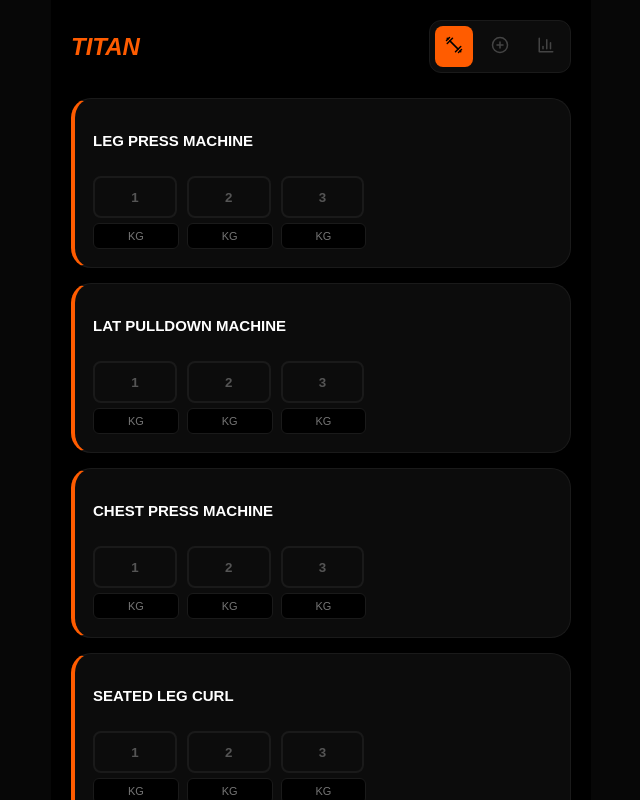
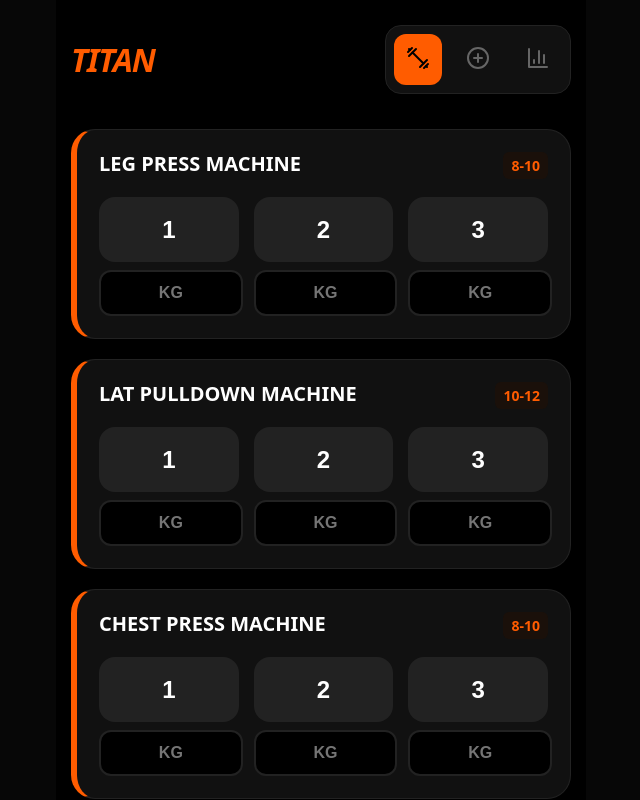
Before and after one commit to srafiq2406teachered-byte/Titan-Tracker, a React (Vite) app: page / in a window 1280 px wide. Shown: the top 800 px of the page, without its empty margins (319-959 px from the left). Built offline with nearby package versions, Linux system fonts and the light colour scheme.

Commit message:
Update App.jsx

```diff
--- a/src/App.jsx
+++ b/src/App.jsx
@@ -1,5 +1,5 @@
 import React, { useState, useEffect } from 'react';
-import { CheckCircle, Clock, RotateCcw, Dumbbell, BarChart3, PlusCircle, Trash2, Box, ChevronRight } from 'lucide-react';
+import { CheckCircle, Clock, RotateCcw, Dumbbell, BarChart3, PlusCircle, Trash2, ChevronRight } from 'lucide-react';
 
 const TitanTracker = () => {
   const [view, setView] = useState('train');
@@ -8,15 +8,13 @@ const TitanTracker = () => {
   const [completedSets, setCompletedSets] = useState({});
   const [exerciseData, setExerciseData] = useState({});
   const [customExercises, setCustomExercises] = useState(() =>
-    JSON.parse(localStorage.getItem('titan_custom_v11') || '[]')
+    JSON.parse(localStorage.getItem('titan_custom_v12') || '[]')
   );
 
-  // --- PRESET MACHINE LIBRARY ---
   const MACHINE_LIBRARY = {
-    LEGS: ["Leg Extension", "Leg Press (Alt)", "Calf Raise", "Glute Bridge"],
-    PUSH: ["Incline Chest Press", "Shoulder Press (Machine)", "Tricep Pushdown", "Lateral Raise"],
-    PULL: ["Face Pulls", "Bicep Curls (DB)", "Hammer Curls", "Rear Delt Fly"],
-    CORE: ["Hanging Leg Raise", "Russian Twist", "Ab Crunch Machine"]
+    LEGS: ["Leg Extension", "Calf Raise", "Glute Bridge"],
+    PUSH: ["Incline Chest Press", "Shoulder Press", "Tricep Pushdown"],
+    PULL: ["Face Pulls", "Bicep Curls", "Hammer Curls", "Rear Delt Fly"]
   };
 
   const DEFAULT_PLAN = [
@@ -33,8 +31,8 @@ const TitanTracker = () => {
   const FULL_PLAN = [...DEFAULT_PLAN, ...customExercises];
 
   useEffect(() => {
-    const savedSets = localStorage.getItem('titan_completed_v11');
-    const savedData = localStorage.getItem('titan_data_v11');
+    const savedSets = localStorage.getItem('titan_completed_v12');
+    const savedData = localStorage.getItem('titan_data_v12');
     if (savedSets) setCompletedSets(JSON.parse(savedSets));
     if (savedData) setExerciseData(JSON.parse(savedData));
     setMounted(true);
@@ -42,66 +40,54 @@ const TitanTracker = () => {
 
   useEffect(() => {
     if (mounted) {
-      localStorage.setItem('titan_completed_v11', JSON.stringify(completedSets));
-      localStorage.setItem('titan_data_v11', JSON.stringify(exerciseData));
-      localStorage.setItem('titan_custom_v11', JSON.stringify(customExercises));
+      localStorage.setItem('titan_completed_v12', JSON.stringify(completedSets));
+      localStorage.setItem('titan_data_v12', JSON.stringify(exerciseData));
+      localStorage.setItem('titan_custom_v12', JSON.stringify(customExercises));
     }
   }, [completedSets, exerciseData, customExercises, mounted]);
 
-  const addMachine = (name) => {
-    const newEx = {
-      id: `EXT-${Date.now()}`,
-      name: name,
-      sets: 3,
-      goal: "10-12",
-      rest: 60,
-      isCustom: true
-    };
-    setCustomExercises([...customExercises, newEx]);
-    setView('train');
-  };
-
-  const THEME = { black: '#000000', card: '#0c0c0c', border: '#1a1a1a', orange: '#FF5C00', textDim: '#555555' };
+  const THEME = { black: '#000000', card: '#111111', border: '#222222', orange: '#FF5C00', textDim: '#888888', white: '#FFFFFF' };
 
   if (!mounted) return null;
 
   return (
-    <div style={{ backgroundColor: THEME.black, minHeight: '100vh', color: '#fff', fontFamily: 'sans-serif', padding: '20px', maxWidth: '500px', margin: '0 auto', paddingBottom: '120px' }}>
+    <div style={{ backgroundColor: THEME.black, minHeight: '100vh', color: THEME.white, fontFamily: 'system-ui, -apple-system, sans-serif', padding: '15px', maxWidth: '500px', margin: '0 auto', paddingBottom: '140px' }}>
 
-      {/* HEADER NAV */}
-      <header style={{ display: 'flex', justifyContent: 'space-between', alignItems: 'center', marginBottom: '25px' }}>
-        <h1 style={{ fontSize: '24px', fontWeight: '900', fontStyle: 'italic', color: THEME.orange, margin: 0 }}>TITAN</h1>
-        <div style={{ display: 'flex', gap: '8px', background: THEME.card, padding: '5px', borderRadius: '12px', border: `1px solid ${THEME.border}` }}>
-          <button onClick={() => setView('train')} style={{ background: view === 'train' ? THEME.orange : 'transparent', border: 'none', padding: '10px', borderRadius: '8px' }}><Dumbbell size={18} color={view === 'train' ? '#000' : '#444'} /></button>
-          <button onClick={() => setView('library')} style={{ background: view === 'library' ? THEME.orange : 'transparent', border: 'none', padding: '10px', borderRadius: '8px' }}><PlusCircle size={18} color={view === 'library' ? '#000' : '#444'} /></button>
-          <button onClick={() => setView('metrics')} style={{ background: view === 'metrics' ? THEME.orange : 'transparent', border: 'none', padding: '10px', borderRadius: '8px' }}><BarChart3 size={18} color={view === 'metrics' ? '#000' : '#444'} /></button>
+      {/* HEADER: BIGGER ICONS */}
+      <header style={{ display: 'flex', justifyContent: 'space-between', alignItems: 'center', marginBottom: '25px', padding: '10px 0' }}>
+        <h1 style={{ fontSize: '32px', fontWeight: '900', fontStyle: 'italic', color: THEME.orange, margin: 0, letterSpacing: '-1px' }}>TITAN</h1>
+        <div style={{ display: 'flex', gap: '12px', background: '#111', padding: '8px', borderRadius: '16px', border: `1px solid ${THEME.border}` }}>
+          <button onClick={() => setView('train')} style={{ background: view === 'train' ? THEME.orange : 'transparent', border: 'none', padding: '12px', borderRadius: '12px' }}><Dumbbell size={24} color={view === 'train' ? '#000' : '#666'} /></button>
+          <button onClick={() => setView('library')} style={{ background: view === 'library' ? THEME.orange : 'transparent', border: 'none', padding: '12px', borderRadius: '12px' }}><PlusCircle size={24} color={view === 'library' ? '#000' : '#666'} /></button>
+          <button onClick={() => setView('metrics')} style={{ background: view === 'metrics' ? THEME.orange : 'transparent', border: 'none', padding: '12px', borderRadius: '12px' }}><BarChart3 size={24} color={view === 'metrics' ? '#000' : '#666'} /></button>
         </div>
       </header>
 
-      {/* VIEW: TRAIN */}
+      {/* VIEW: TRAIN (BIGGER SETS) */}
       {view === 'train' && (
-        <div style={{ display: 'flex', flexDirection: 'column', gap: '15px' }}>
+        <div style={{ display: 'flex', flexDirection: 'column', gap: '20px' }}>
           {FULL_PLAN.map((ex) => {
             const extraCount = exerciseData[`${ex.id}-extra`] || 0;
             const totalSets = ex.sets + extraCount;
             return (
-              <div key={ex.id} style={{ background: THEME.card, borderRadius: '20px', padding: '18px', border: `1px solid ${THEME.border}`, borderLeft: ex.isCustom ? `4px solid ${THEME.textDim}` : `4px solid ${THEME.orange}` }}>
-                <div style={{ display: 'flex', justifyContent: 'space-between', alignItems: 'center', marginBottom: '12px' }}>
-                  <h3 style={{ fontSize: '15px', fontWeight: '900', textTransform: 'uppercase' }}>{ex.name}</h3>
-                  {ex.isCustom && <Trash2 size={16} color="#ff4444" onClick={() => setCustomExercises(customExercises.filter(c => c.id !== ex.id))} />}
+              <div key={ex.id} style={{ background: THEME.card, borderRadius: '24px', padding: '22px', border: `1px solid ${THEME.border}`, borderLeft: ex.isCustom ? '6px solid #444' : `6px solid ${THEME.orange}` }}>
+                <div style={{ display: 'flex', justifyContent: 'space-between', alignItems: 'flex-start', marginBottom: '18px' }}>
+                  <h3 style={{ fontSize: '20px', fontWeight: '800', margin: '0', textTransform: 'uppercase', lineHeight: '1.2', maxWidth: '70%' }}>{ex.name}</h3>
+                  <span style={{ fontSize: '14px', fontWeight: '900', color: THEME.orange, background: '#1a100a', padding: '4px 8px', borderRadius: '6px' }}>{ex.goal}</span>
                 </div>
-                <div style={{ display: 'grid', gridTemplateColumns: 'repeat(auto-fill, minmax(70px, 1fr))', gap: '10px' }}>
+
+                <div style={{ display: 'grid', gridTemplateColumns: 'repeat(3, 1fr)', gap: '15px' }}>
                   {[...Array(totalSets)].map((_, i) => {
                     const key = `${ex.id}-${i}`;
                     const isDone = completedSets[key];
                     return (
-                      <div key={i} style={{ display: 'flex', flexDirection: 'column', gap: '5px' }}>
+                      <div key={i} style={{ display: 'flex', flexDirection: 'column', gap: '8px' }}>
                         <button
                           onClick={() => { setCompletedSets(prev => ({ ...prev, [key]: !isDone })); if(!isDone) setTimeLeft(ex.rest); }}
-                          style={{ height: '42px', borderRadius: '8px', border: isDone ? `2px solid ${THEME.orange}` : `2px solid ${THEME.border}`, background: isDone ? THEME.orange : 'transparent', color: isDone ? '#000' : THEME.textDim, fontWeight: '900' }}
-                        >{isDone ? <CheckCircle size={16} /> : i + 1}</button>
+                          style={{ height: '65px', borderRadius: '16px', border: 'none', background: isDone ? THEME.orange : '#222', color: isDone ? '#000' : THEME.white, fontWeight: '900', fontSize: '24px', transition: '0.1s active' }}
+                        >{isDone ? <CheckCircle size={32} strokeWidth={3} /> : i + 1}</button>
                         <input type="text" inputMode="decimal" placeholder="KG" value={exerciseData[key] || ''} onChange={(e) => setExerciseData(prev => ({ ...prev, [key]: e.target.value }))}
-                          style={{ width: '100%', background: THEME.black, border: `1px solid ${THEME.border}`, color: '#fff', fontSize: '11px', textAlign: 'center', padding: '6px 0', borderRadius: '6px' }} />
+                          style={{ width: '100%', background: '#000', border: `2px solid ${THEME.border}`, color: THEME.white, fontSize: '16px', fontWeight: 'bold', textAlign: 'center', padding: '12px 0', borderRadius: '12px', outline: 'none' }} />
                       </div>
                     );
                   })}
@@ -112,43 +98,33 @@ const TitanTracker = () => {
         </div>
       )}
 
-      {/* VIEW: LIBRARY (MACHINE SELECTION) */}
+      {/* VIEW: LIBRARY (BIG LIST) */}
       {view === 'library' && (
-        <div style={{ display: 'flex', flexDirection: 'column', gap: '20px' }}>
-          <div style={{ background: THEME.card, padding: '20px', borderRadius: '20px', border: `1px solid ${THEME.border}` }}>
-             <h2 style={{ fontSize: '14px', fontWeight: '900', color: THEME.orange, marginBottom: '15px', textTransform: 'uppercase' }}>Select Machine</h2>
+        <div style={{ display: 'flex', flexDirection: 'column', gap: '25px' }}>
              {Object.entries(MACHINE_LIBRARY).map(([category, machines]) => (
-               <div key={category} style={{ marginBottom: '20px' }}>
-                 <div style={{ fontSize: '10px', color: THEME.textDim, fontWeight: 'bold', marginBottom: '10px' }}>{category}</div>
-                 <div style={{ display: 'flex', flexDirection: 'column', gap: '8px' }}>
+               <div key={category}>
+                 <div style={{ fontSize: '12px', color: THEME.orange, fontWeight: '900', marginBottom: '12px', letterSpacing: '1px' }}>{category}</div>
+                 <div style={{ display: 'flex', flexDirection: 'column', gap: '12px' }}>
                    {machines.map(m => (
-                     <button key={m} onClick={() => addMachine(m)} style={{ width: '100%', padding: '15px', background: THEME.black, border: `1px solid ${THEME.border}`, borderRadius: '12px', color: '#fff', display: 'flex', justifyContent: 'space-between', alignItems: 'center', fontSize: '13px' }}>
-                        {m} <ChevronRight size={14} color={THEME.orange} />
+                     <button key={m} onClick={() => {
+                       const newEx = { id: `EXT-${Date.now()}`, name: m, sets: 3, goal: "10-12", rest: 60, isCustom: true };
+                       setCustomExercises([...customExercises, newEx]);
+                       setView('train');
+                     }} style={{ width: '100%', padding: '22px', background: THEME.card, border: `1px solid ${THEME.border}`, borderRadius: '20px', color: '#fff', display: 'flex', justifyContent: 'space-between', alignItems: 'center', fontSize: '18px', fontWeight: '700' }}>
+                        {m} <ChevronRight size={20} color={THEME.orange} />
                      </button>
                    ))}
                  </div>
                </div>
              ))}
-          </div>
         </div>
       )}
 
-      {/* VIEW: METRICS (Simplified) */}
-      {view === 'metrics' && (
-        <div style={{ textAlign: 'center', paddingTop: '40px' }}>
-          <Box size={40} color={THEME.orange} style={{ marginBottom: '15px' }} />
-          <h2 style={{ fontSize: '12px', color: THEME.textDim, fontWeight: 'bold' }}>SESSION COMPLETE?</h2>
-          <button onClick={() => { localStorage.clear(); window.location.reload(); }}
-            style={{ marginTop: '20px', width: '100%', padding: '20px', borderRadius: '20px', background: '#FFF', color: '#000', fontWeight: '900', textTransform: 'uppercase' }}>
-            Finalize Data
-          </button>
-        </div>
-      )}
-
-      {/* TIMER */}
+      {/* TIMER HUD (LARGER) */}
       {timeLeft > 0 && view === 'train' && (
-        <div style={{ position: 'fixed', bottom: '40px', left: '50%', transform: 'translateX(-50%)', backgroundColor: '#FFF', color: '#000', padding: '10px 25px', borderRadius: '50px', display: 'flex', alignItems: 'center', gap: '10px', border: `4px solid ${THEME.orange}`, zIndex: 1000 }}>
-          <Clock size={20} /> <span style={{ fontSize: '30px', fontWeight: '900', fontFamily: 'monospace' }}>{timeLeft}s</span>
+        <div style={{ position: 'fixed', bottom: '40px', left: '50%', transform: 'translateX(-50%)', backgroundColor: THEME.white, color: '#000', padding: '15px 40px', borderRadius: '60px', display: 'flex', alignItems: 'center', gap: '15px', border: `5px solid ${THEME.orange}`, zIndex: 2000, boxShadow: '0 10px 40px rgba(0,0,0,0.5)' }}>
+          <Clock size={28} /> <span style={{ fontSize: '42px', fontWeight: '900', fontFamily: 'monospace' }}>{timeLeft}s</span>
+          <RotateCcw size={24} onClick={() => setTimeLeft(0)} />
         </div>
       )}
     </div>
```
